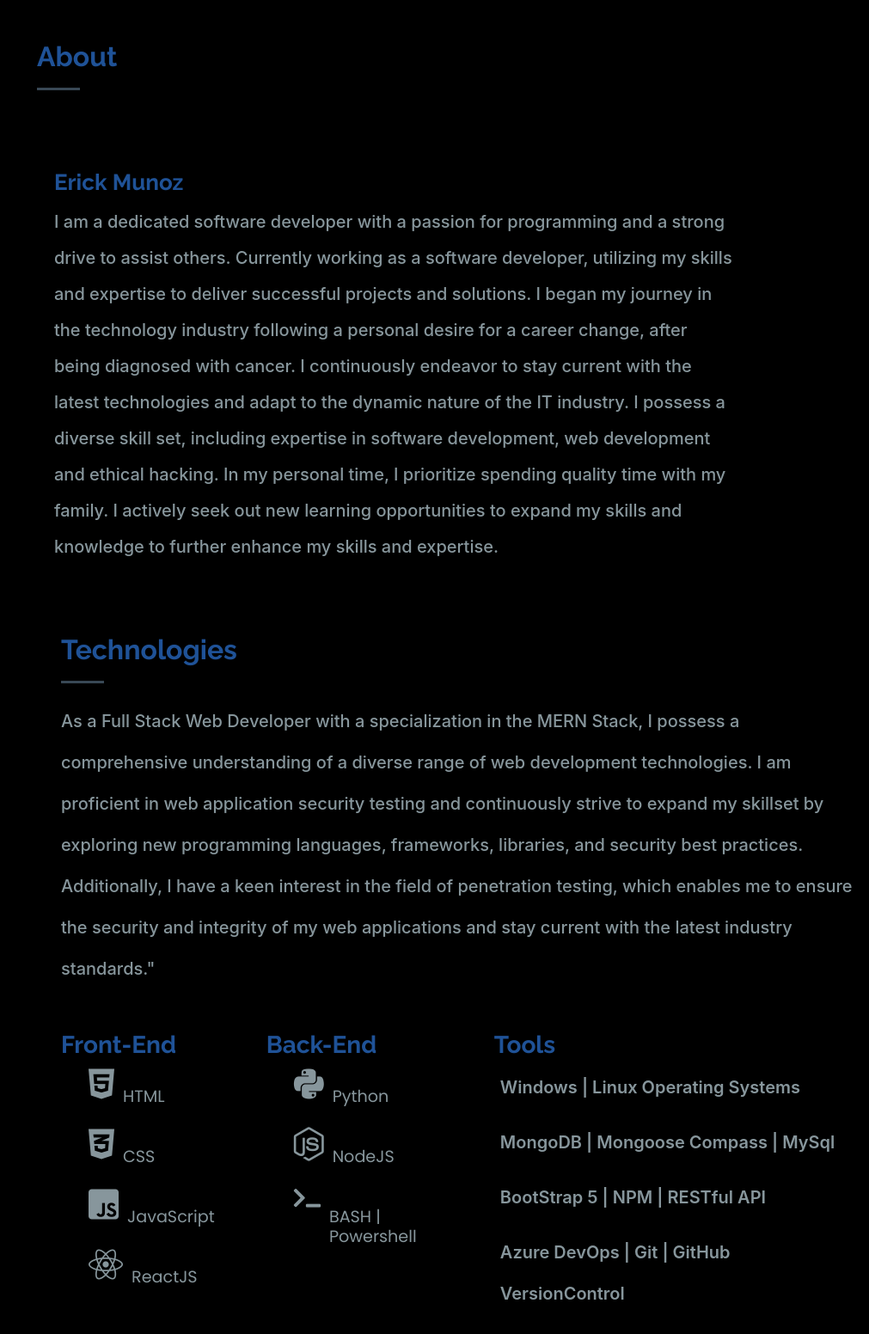
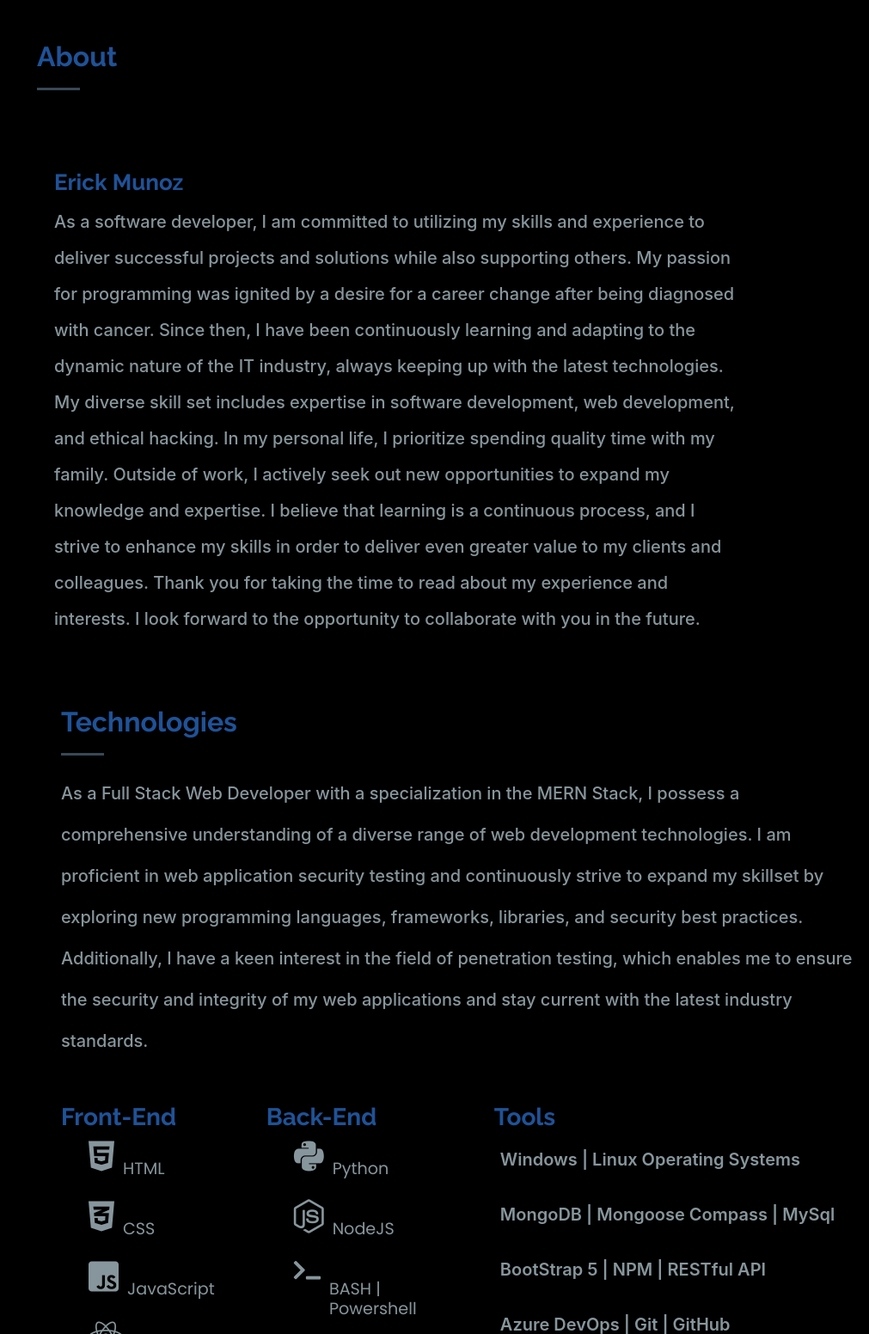
Before and after one commit to Dungyy/portfolio, a Flask app: page / in a window 1280 px wide. Shown: the part 813-2365 px from the top of the page at 86% size, without its empty margins (269-1280 px from the left). Run offline with Flask 2, Linux system fonts and the light colour scheme; some libraries are stand-ins or nearby versions; some web fonts are replaced.

Commit message:
minor fixes/ added new pic for dungyzon

```diff
--- a/static/iPortfolio/assets/css/style.css
+++ b/static/iPortfolio/assets/css/style.css
@@ -483,6 +483,9 @@ section {
 #skills ul:hover {
   color: #1f5297;
 }
+.backend i:hover {
+  color: #1f5297;
+}
 
 .skills {
   color: rgb(135, 150, 156);
--- a/templates/index.html
+++ b/templates/index.html
@@ -99,8 +99,12 @@
             <br/>
             <h3>Erick Munoz </h3>
             <p class="about-p" data-aos="fade-up"  data-aos-delay="200">
-              I am a dedicated software developer with a passion for programming and a strong drive to assist others. Currently working as a software developer, utilizing my skills and expertise to deliver successful projects and solutions. I began my journey in the technology industry following a personal desire for a career change, after being diagnosed with cancer. I continuously endeavor to stay current with the latest technologies and adapt to the dynamic nature of the IT industry. I possess a diverse skill set, including expertise in software development, web development and ethical hacking. In my personal time, I prioritize spending quality time with my family. I actively seek out new learning opportunities to expand my skills and knowledge to further enhance my skills and expertise.          </p>
-          </div>
+              As a software developer, I am committed to utilizing my skills and experience to deliver successful projects and solutions while also supporting others. My passion for programming was ignited by a desire for a career change after being diagnosed with cancer. Since then, I have been continuously learning and adapting to the dynamic nature of the IT industry, always keeping up with the latest technologies. My diverse skill set includes expertise in software development, web development, and ethical hacking.
+
+              In my personal life, I prioritize spending quality time with my family. Outside of work, I actively seek out new opportunities to expand my knowledge and expertise. I believe that learning is a continuous process, and I strive to enhance my skills in order to deliver even greater value to my clients and colleagues.
+
+              Thank you for taking the time to read about my experience and interests. I look forward to the opportunity to collaborate with you in the future.
+            </div>
         </div>
 
       </div>
@@ -110,9 +114,9 @@
 
     <!-- ======= Skills Section ======= -->
     <section class="Tech section-title skills ">
-      <div class="tech" data-aos="fade-up">
+      <div class="tech" data-aos="fade-up" data-aos-delay="300">
           <h2>Technologies</h2>
-          <p>As a Full Stack Web Developer with a specialization in the MERN Stack, I possess a comprehensive understanding of a diverse range of web development technologies. I am proficient in web application security testing and continuously strive to expand my skillset by exploring new programming languages, frameworks, libraries, and security best practices. Additionally, I have a keen interest in the field of penetration testing, which enables me to ensure the security and integrity of my web applications and stay current with the latest industry standards."
+          <p>As a Full Stack Web Developer with a specialization in the MERN Stack, I possess a comprehensive understanding of a diverse range of web development technologies. I am proficient in web application security testing and continuously strive to expand my skillset by exploring new programming languages, frameworks, libraries, and security best practices. Additionally, I have a keen interest in the field of penetration testing, which enables me to ensure the security and integrity of my web applications and stay current with the latest industry standards.
           </p>
       </div>
       <br/>
@@ -120,7 +124,6 @@
         <br/>
       <div id="skills" class="frontend" data-aos="fade-left">
         <h3>Front-End</h3>
-
         <ul style="display: flex">
           <i class="fab akills fa-html5 fa-2x"></i><h4 class="text"><br/>HTML </h4>
         </ul>
@@ -192,14 +195,22 @@
             </div>
           </div>
         <!-- 1 -->
-          <div class="col-lg-4 col-md-6 portfolio-item filter-app" data-aos="fade-up"  data-aos-delay="300">
+        <div class="col-lg-4 col-md-6 portfolio-item filter-app" data-aos="fade-up"  data-aos-delay="400">
+          <div class="portfolio-wrap">
+            <img src="../static/iPortfolio/assets/img/dungyzon.png" class="img-fluid" alt="">
+            <div class="portfolio-links">
+              <a href="../static/iPortfolio/assets/img/dungyzon.png" data-gallery="portfolioGallery" class="portfolio-lightbox" title="This project is an Amazon clone built using ReactJS and custom CSS for the frontend, and Node.js and Express.js for the backend API. The frontend includes a search bar that allows users to search for products, and displays product information such as images, ratings, and pricing in card components. The backend API handles search requests and returns relevant product data to the frontend. The project replicates some of the core functionality of Amazon and provides an opportunity to practice building a full-stack application using popular web development technologies."/>Dungyzon<a class="bx " href="https://dungyzon.netlify.app/">Live</a></a><a class="bx " href="https://github.com/Dungyy/frontend-of-dungyzon">Code</a>
+            </div>
+          </div>
+        </div>
+          <!-- <div class="col-lg-4 col-md-6 portfolio-item filter-app" data-aos="fade-up"  data-aos-delay="300">
             <div class="portfolio-wrap">
               <img src="../static/iPortfolio/assets/img/portfolio/reactportfolio.png" class="img-fluid" alt="">
               <div class="portfolio-links">
                 <a href="../static/iPortfolio/assets/img/portfolio/reactportfolio.png" data-gallery="portfolioGallery" class="portfolio-lightbox" title="I am currently in the process of developing a dynamic and responsive portfolio website utilizing the latest web development technologies such as ReactJS and NextJS. This project is an opportunity to showcase my skills in creating modern, scalable and cutting-edge web applications."/>Portfolio<a class="bx " href="https://erickmunoz.netlify.app/">Live</a></a><a class="bx " href="https://github.com/Dungyy/React-Portfolio">Code</a>
               </div>
             </div>
-          </div>
+          </div> -->
         <!-- 2 -->
           <!-- <div class="col-lg-4 col-md-6 portfolio-item filter-app" data-aos="fade-up"  data-aos-delay="300">
             <div class="portfolio-wrap">
@@ -266,14 +277,14 @@
           </div>
         </div>
         <!-- 10 -->
-          <div class="col-lg-4 col-md-6 portfolio-item filter-app" data-aos="fade-up"  data-aos-delay="400">
+          <!-- <div class="col-lg-4 col-md-6 portfolio-item filter-app" data-aos="fade-up"  data-aos-delay="400">
             <div class="portfolio-wrap">
               <img src="../static/iPortfolio/assets/img/dungyzon.png" class="img-fluid" alt="">
               <div class="portfolio-links">
                 <a href="../static/iPortfolio/assets/img/dungyzon.png" data-gallery="portfolioGallery" class="portfolio-lightbox" title="This project is an Amazon clone built using ReactJS and custom CSS for the frontend, and Node.js and Express.js for the backend API. The frontend includes a search bar that allows users to search for products, and displays product information such as images, ratings, and pricing in card components. The backend API handles search requests and returns relevant product data to the frontend. The project replicates some of the core functionality of Amazon and provides an opportunity to practice building a full-stack application using popular web development technologies."/>Dungyzon<a class="bx " href="https://dungyzon.netlify.app/">Live</a></a><a class="bx " href="https://github.com/Dungyy/frontend-of-dungyzon">Code</a>
               </div>
             </div>
-          </div>
+          </div> -->
 
           </div>
 
```
Also changed, not shown: static/iPortfolio/assets/img/dungyzon.png.
